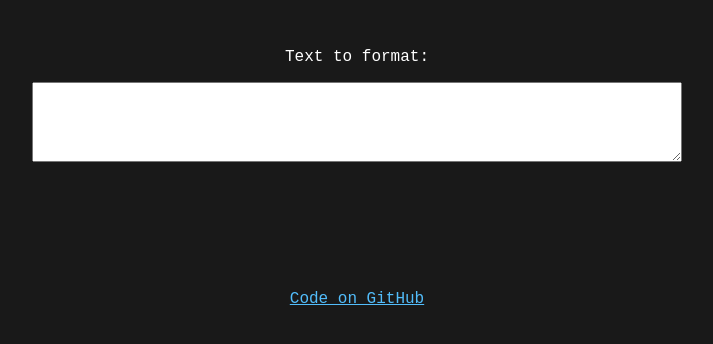
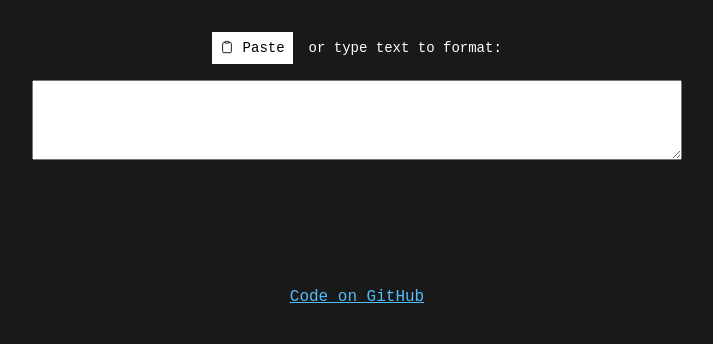
Before and after one commit to Greenheart/dup, a Svelte app: page / in a window 1280 px wide. Shown: the top 344 px of the page, without its empty margins (283-996 px from the left). Built offline with nearby package versions, Linux system fonts and the light colour scheme.

Commit message:
Add button to make it easier to paste content on touch devices

```diff
--- a/src/App.svelte
+++ b/src/App.svelte
@@ -14,7 +14,7 @@
     let text = $state('')
     let loaded = $state(false)
 
-    const updateQR = debounce(() => {
+    const updateQR = debounce((text: string) => {
         if (!text) return
         QRCode.toCanvas(canvas, text, () => {
             loaded = true
@@ -22,12 +22,34 @@
     }, 50) as any
 
     $effect(() => {
-        updateQR()
+        updateQR(text)
     })
 </script>
 
 <main>
-    <p>Text to format:</p>
+    <header>
+        <button
+            onclick={async () => {
+                if (navigator.clipboard) {
+                    text = await navigator.clipboard?.readText()
+                }
+            }}
+            ><svg
+                xmlns="http://www.w3.org/2000/svg"
+                width="1em"
+                height="1em"
+                viewBox="0 0 24 24"
+                ><path
+                    fill="none"
+                    stroke="currentColor"
+                    stroke-linecap="round"
+                    stroke-linejoin="round"
+                    stroke-width="1.5"
+                    d="M15.666 3.888A2.25 2.25 0 0 0 13.5 2.25h-3c-1.03 0-1.9.693-2.166 1.638m7.332 0q.083.292.084.612v0a.75.75 0 0 1-.75.75H9a.75.75 0 0 1-.75-.75v0q.002-.32.084-.612m7.332 0q.969.073 1.927.184c1.1.128 1.907 1.077 1.907 2.185V19.5a2.25 2.25 0 0 1-2.25 2.25H6.75A2.25 2.25 0 0 1 4.5 19.5V6.257c0-1.108.806-2.057 1.907-2.185a48 48 0 0 1 1.927-.184"
+                /></svg
+            > Paste</button
+        > <span>or type text to format:</span>
+    </header>
     <textarea
         bind:value={text}
         autocomplete="off"
@@ -39,7 +61,9 @@
     <button
         bind:this={format}
         onclick={() => {
-            window.getSelection()?.selectAllChildren(format)
+            if (text.length) {
+                window.getSelection()?.selectAllChildren(format)
+            }
         }}
     >
         {#each text as character, index (`${character}:${index}`)}
@@ -68,7 +92,7 @@
     }
 
     main {
-        padding: 2rem;
+        padding: 2rem 1rem;
         color: white;
         display: flex;
         justify-content: center;
@@ -76,6 +100,29 @@
         flex-direction: column;
         font-family: 'Courier New', Courier, monospace;
         text-align: center;
+    }
+
+    header {
+        display: flex;
+        align-items: center;
+        gap: 1rem;
+        justify-content: start;
+        padding-bottom: 1rem;
+        text-align: start;
+        font-size: 0.875rem;
+
+        button {
+            padding: 0.5rem;
+            max-width: auto;
+            width: auto;
+            background: white;
+            color: black;
+            font-size: 0.875rem;
+
+            &:hover {
+                background: #ccc;
+            }
+        }
     }
 
     textarea {
```
Also changed, not shown: index.html (+5 -1 lines).
